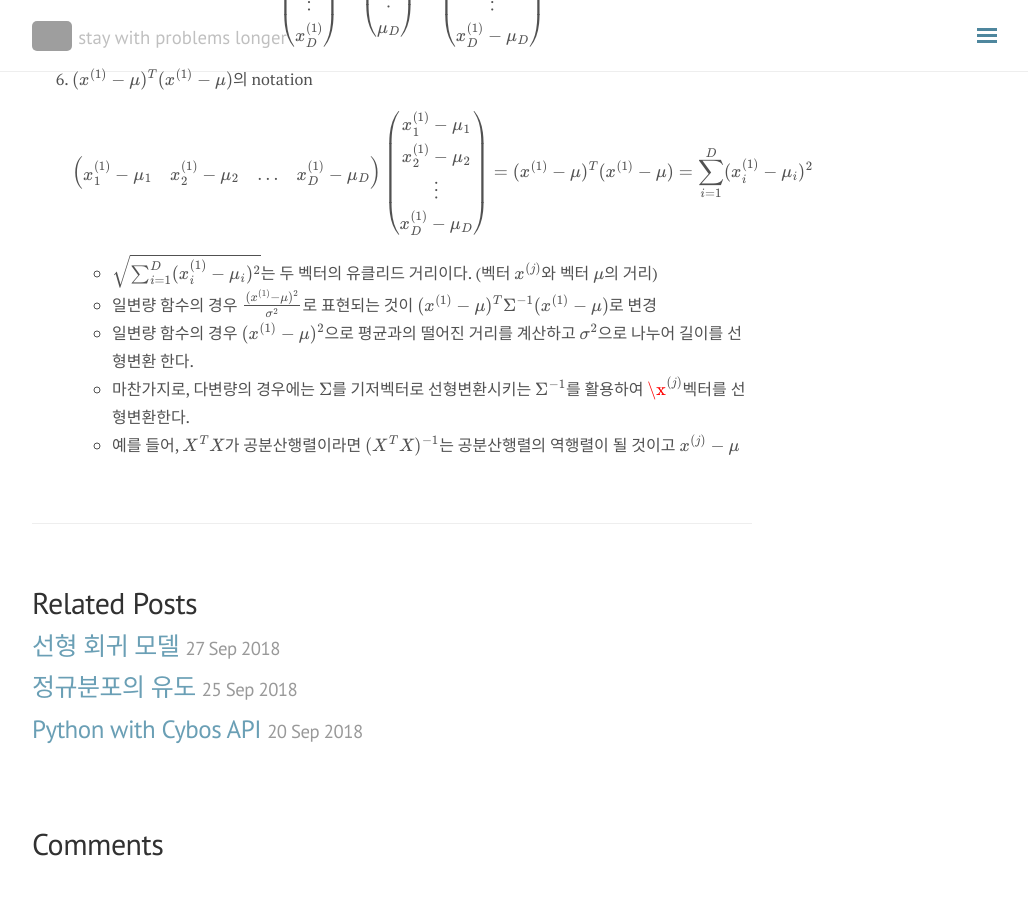
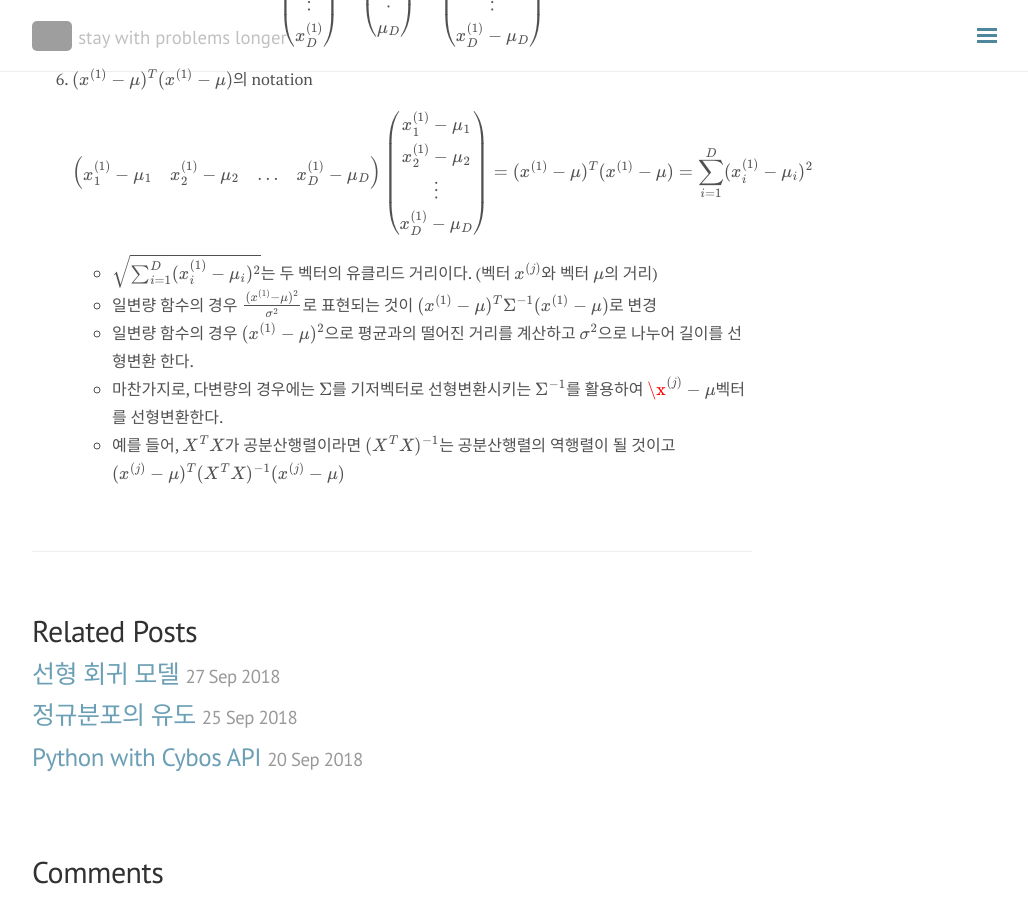
Before and after one commit to seokhoonj/seokhoonj.github.io, a Jekyll site: the page built from _posts/Math/2018-09-28-Math-gaussian_distribution.md, in a window 1280 px wide and 900 px high, scrolled down 1881 px. Shown: the whole window, without its empty margins (248-1276 px from the left). Built offline with Jekyll 4.4.1, drawn with Linux system fonts in a browser that asks for light colours; nearby versions of some CDN libraries; formulas are drawn with MathJax 3; comment, search, counter and statistics services are not loaded; before the commit the page ends 2753 px from its top, so only the background shows below that; grey boxes are pictures that could not be loaded.

Commit message:
add _posts

```diff
--- a/_posts/Math/2018-09-28-Math-gaussian_distribution.md
+++ b/_posts/Math/2018-09-28-Math-gaussian_distribution.md
@@ -43,5 +43,5 @@ comments: false
  - $\sqrt{\sum\_{i=1}^{D} (x\_i^{(1)} - \mu\_i)^2}$는 두 벡터의 유클리드 거리이다. (벡터 $x^{(j)}$와 벡터 $\mu$의 거리)
  - 일변량 함수의 경우 $\frac{(x^{(1)}-\mu)^2}{\sigma^2}$로 표현되는 것이 $(x^{(1)} - \mu)^T \Sigma^{-1} (x^{(1)} - \mu)$로 변경
  - 일변량 함수의 경우 $(x^{(1)} - \mu)^2$으로 평균과의 떨어진 거리를 계산하고 $\sigma^2$으로 나누어 길이를 선형변환 한다.
- - 마찬가지로, 다변량의 경우에는 $\Sigma$를 기저벡터로 선형변환시키는 $\Sigma^{-1}$를 활용하여 $\x^{(j)}$벡터를 선형변환한다.
- - 예를 들어, $X^T X$가 공분산행렬이라면 $(X^T X)^{-1}$는 공분산행렬의 역행렬이 될 것이고 $x^{(j)} - \mu$
+ - 마찬가지로, 다변량의 경우에는 $\Sigma$를 기저벡터로 선형변환시키는 $\Sigma^{-1}$를 활용하여 $\x^{(j)} - \mu$벡터를 선형변환한다.
+ - 예를 들어, $X^T X$가 공분산행렬이라면 $(X^T X)^{-1}$는 공분산행렬의 역행렬이 될 것이고 $(x^{(j)} - \mu)^T (X^T X)^{-1} (x^{(j)} - \mu)$
```
